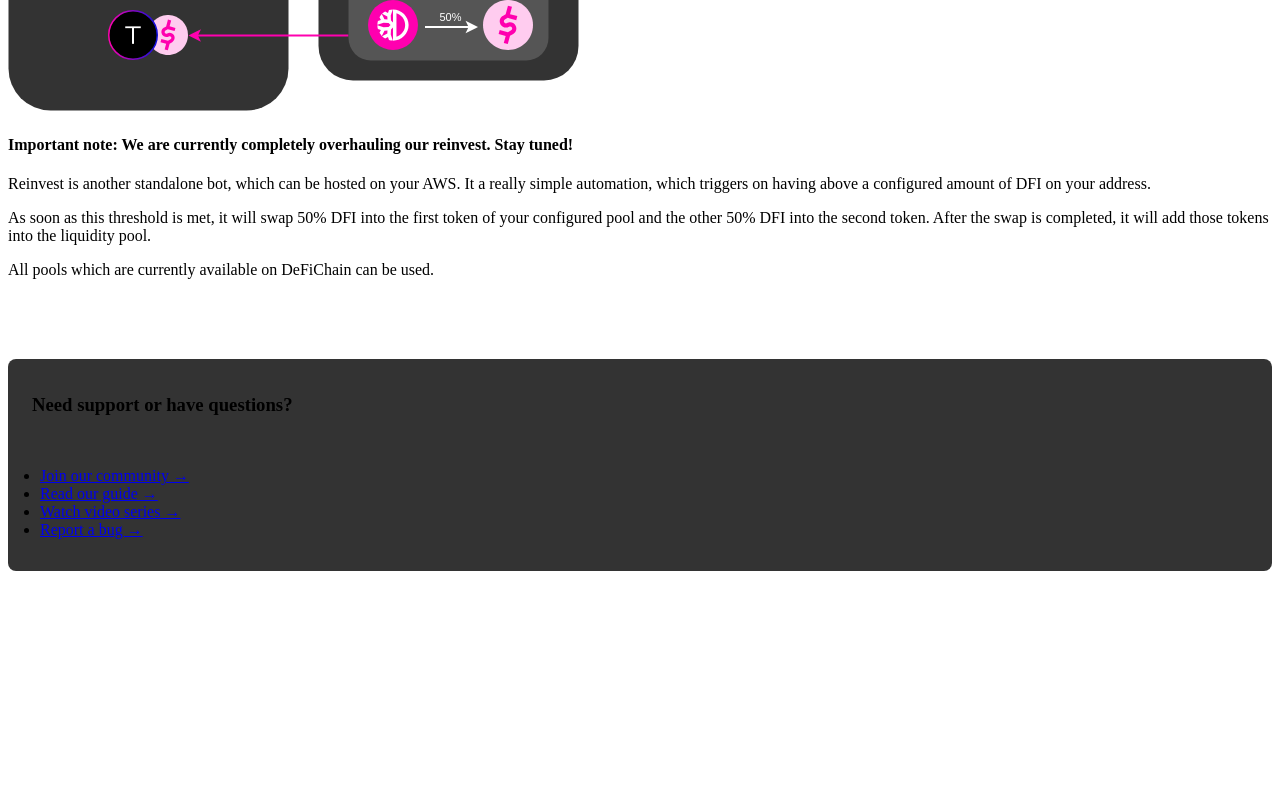
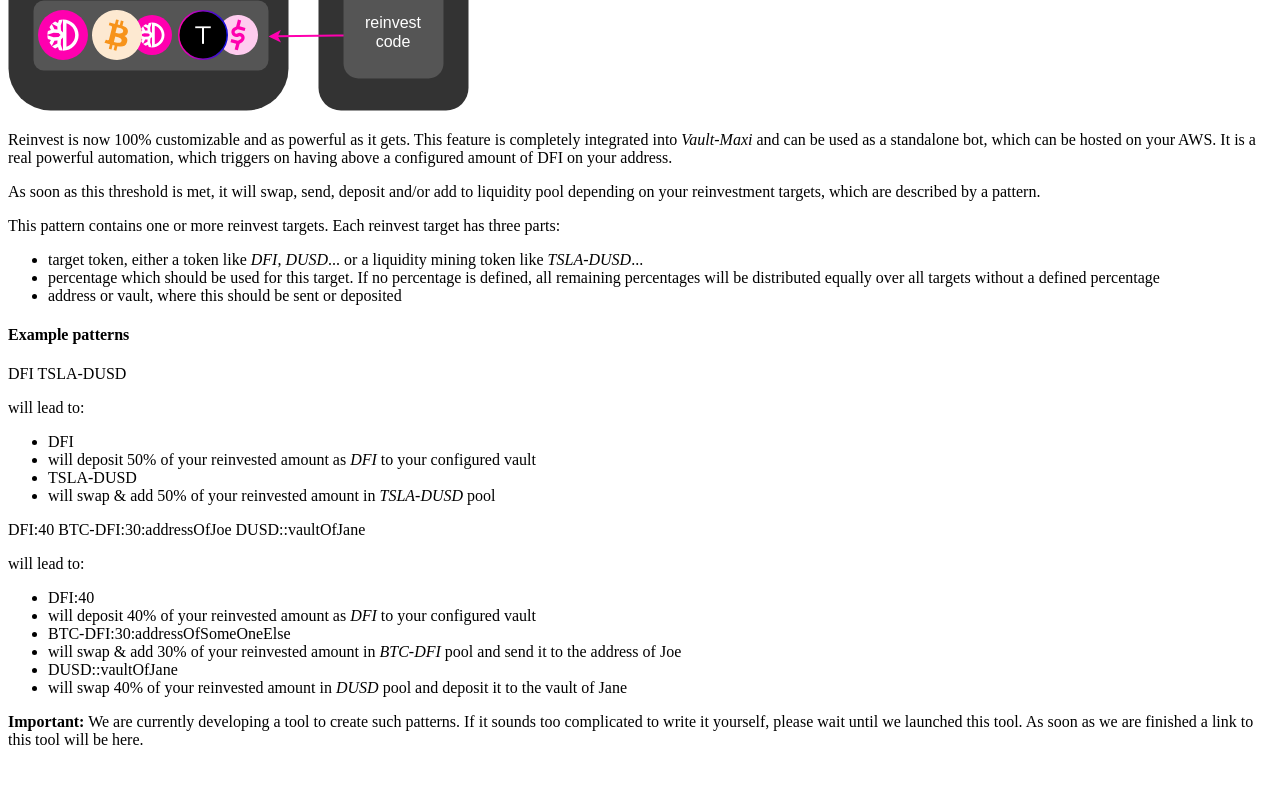
Before and after one commit to Krysh90/vault-maxi-web, a Next.js app: page /feature/reinvest in a window 1280 px wide. Shown: the part 360-1160 px from the top of the page. Before the commit the page ends 1011 px from the top, so only its background shows below. Built offline with nearby package versions, Linux system fonts and the light colour scheme.

Commit message:
[reinvest] changed reinvest feature description to new powerful reinvest (#1)
* [reinvest] changed reinvest feature description to new powerful reinvest

* [reinvest] CRC

```diff
--- a/pages/feature/reinvest.tsx
+++ b/pages/feature/reinvest.tsx
@@ -9,20 +9,63 @@ const Reinvest: NextPage = () => {
     <Layout page="Reinvest">
       <PageHeader pageHeader="Reinvest">
         <Image src={overview} alt="Overview of reinvest" />
-        <h4>
-          <strong>Important note</strong>: We are currently completely overhauling our reinvest. Stay tuned!
-        </h4>
         <div>
           <p>
-            Reinvest is another standalone bot, which can be hosted on your AWS. It a really simple automation, which
-            triggers on having above a configured amount of DFI on your address.
+            Reinvest is now 100% customizable and as powerful as it gets. This feature is completely integrated into{' '}
+            <em>Vault-Maxi</em> and can be used as a standalone bot, which can be hosted on your AWS. It is a real
+            powerful automation, which triggers on having above a configured amount of DFI on your address.
           </p>
           <p>
-            As soon as this threshold is met, it will swap 50% DFI into the first token of your configured pool and the
-            other 50% DFI into the second token. After the swap is completed, it will add those tokens into the
-            liquidity pool.
+            As soon as this threshold is met, it will swap, send, deposit and/or add to liquidity pool depending on your
+            reinvestment targets, which are described by a pattern.
           </p>
-          <p>All pools which are currently available on DeFiChain can be used.</p>
+          <p>This pattern contains one or more reinvest targets. Each reinvest target has three parts:</p>
+          <ul className="pl-6">
+            <li className="list-disc">
+              target token, either a token like <em>DFI</em>, <em>DUSD</em>... or a liquidity mining token like{' '}
+              <em>TSLA-DUSD</em>...
+            </li>
+            <li className="list-disc">
+              percentage which should be used for this target. If no percentage is defined, all remaining percentages
+              will be distributed equally over all targets without a defined percentage
+            </li>
+            <li className="list-disc">address or vault, where this should be sent or deposited</li>
+          </ul>
+          <h4 className="pt-2">Example patterns</h4>
+          <p className="text-code font-mono">DFI TSLA-DUSD</p>
+          <p>will lead to:</p>
+          <ul className="pl-6">
+            <li className="list-disc text-code font-mono">DFI</li>
+            <li>
+              will deposit 50% of your reinvested amount as <em>DFI</em> to your configured vault
+            </li>
+            <li className="list-disc text-code font-mono">TSLA-DUSD</li>
+            <li>
+              will swap & add 50% of your reinvested amount in <em>TSLA-DUSD</em> pool
+            </li>
+          </ul>
+          <p className="pt-2 text-code font-mono">DFI:40 BTC-DFI:30:addressOfJoe DUSD::vaultOfJane</p>
+          <p>will lead to:</p>
+          <ul className="pl-6">
+            <li className="list-disc text-code font-mono">DFI:40</li>
+            <li>
+              will deposit 40% of your reinvested amount as <em>DFI</em> to your configured vault
+            </li>
+            <li className="list-disc text-code font-mono">BTC-DFI:30:addressOfSomeOneElse</li>
+            <li>
+              will swap & add 30% of your reinvested amount in <em>BTC-DFI</em> pool and send it to the address of Joe
+            </li>
+            <li className="list-disc text-code font-mono">DUSD::vaultOfJane</li>
+            <li>
+              {' '}
+              will swap 40% of your reinvested amount in <em>DUSD</em> pool and deposit it to the vault of Jane
+            </li>
+          </ul>
+          <p className="pt-4">
+            <strong className="text-main">Important:</strong> We are currently developing a tool to create such
+            patterns. If it sounds too complicated to write it yourself, please wait until we launched this tool. As
+            soon as we are finished a link to this tool will be here.
+          </p>
         </div>
       </PageHeader>
     </Layout>
--- a/tailwind.config.js
+++ b/tailwind.config.js
@@ -11,6 +11,7 @@ module.exports = {
       text: '#fff',
       navigation: '#222',
       light: '#333',
+      code: '#ccc',
       hint: '#ddd',
       discord: '#5865f2',
       gdoc: '#4688f4',
```
Also changed, not shown: public/reinvest/overview.svg.
